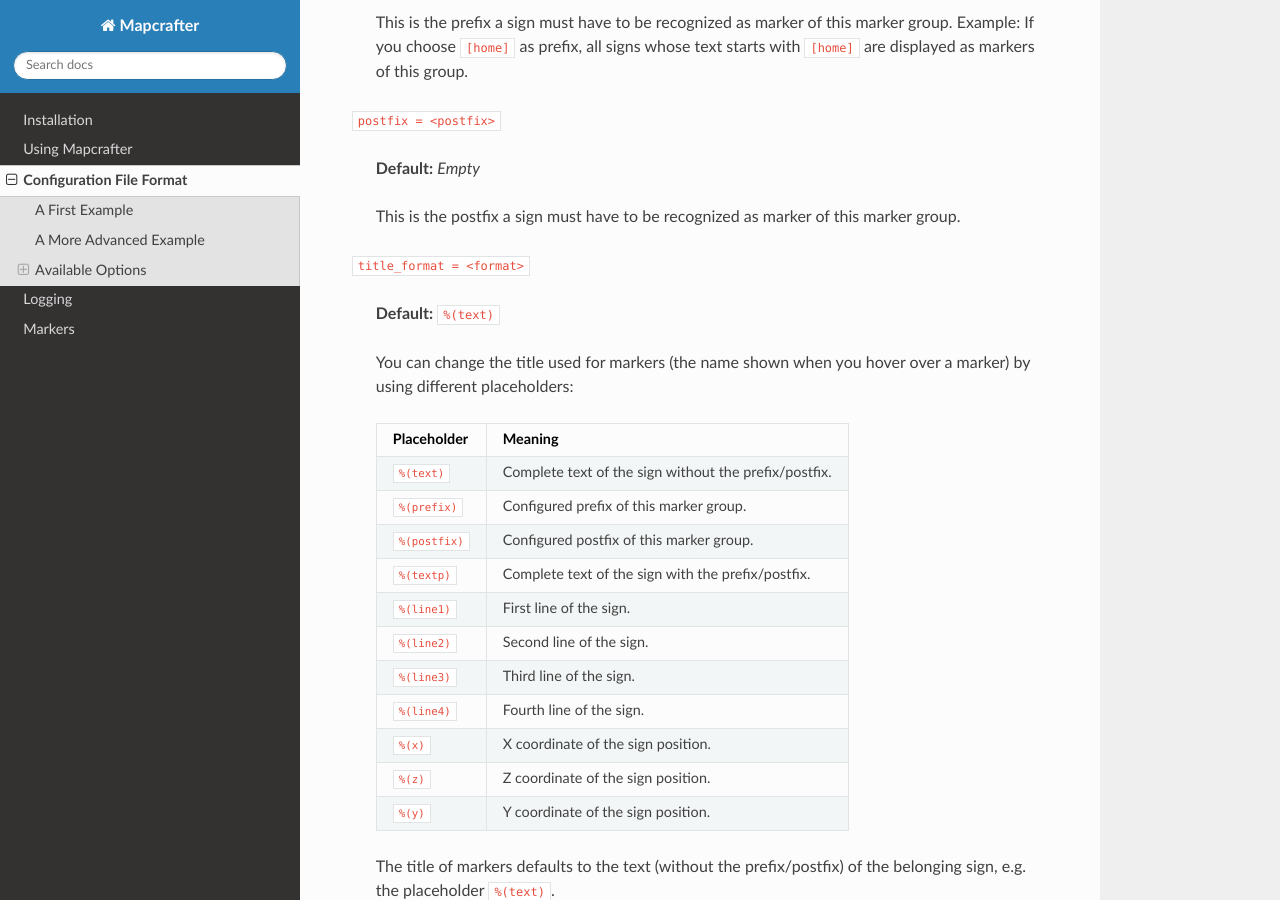
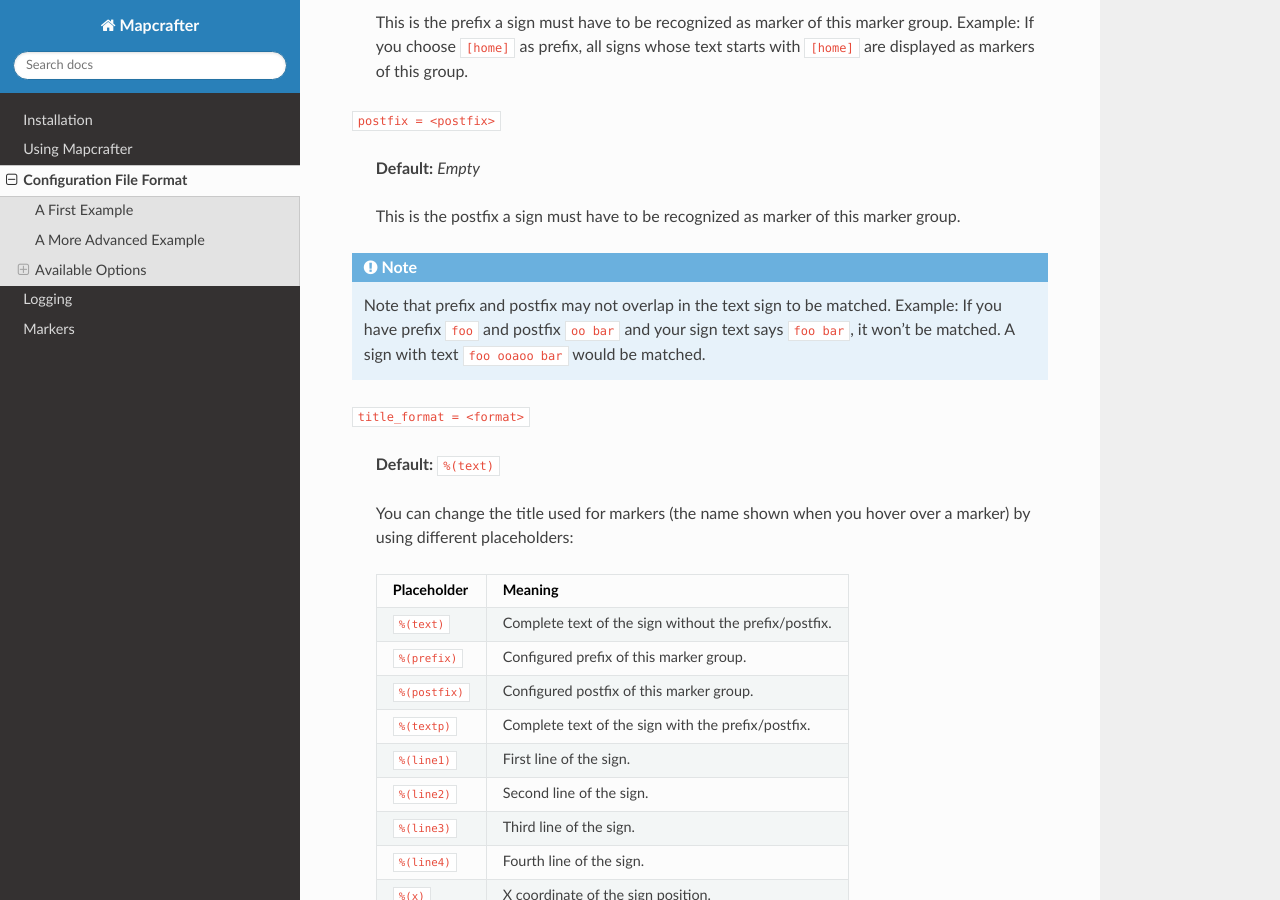
Before and after one commit to mapcrafter/mapcrafter, a Sphinx documentation site: the page built from docs/configuration.rst, in a window 1280 px wide and 900 px high, scrolled down 13605 px. Built offline with Sphinx 7.4.7 and the Read the Docs theme 2.0.0, drawn with Linux system fonts in a browser that asks for light colours.

Commit message:
Added note that prefix/postfix may not overlap.

```diff
--- a/docs/configuration.rst
+++ b/docs/configuration.rst
@@ -646,6 +646,13 @@ Marker Options
     This is the postfix a sign must have to be recognized as marker
     of this marker group.
 
+.. note::
+
+    Note that prefix and postfix may not overlap in the text sign to be
+    matched. Example: If you have prefix ``foo`` and postfix ``oo bar`` and
+    your sign text says ``foo bar``, it won't be matched. A sign with text
+    ``foo ooaoo bar`` would be matched.
+
 ``title_format = <format>``
 
     **Default:** ``%(text)``
```
